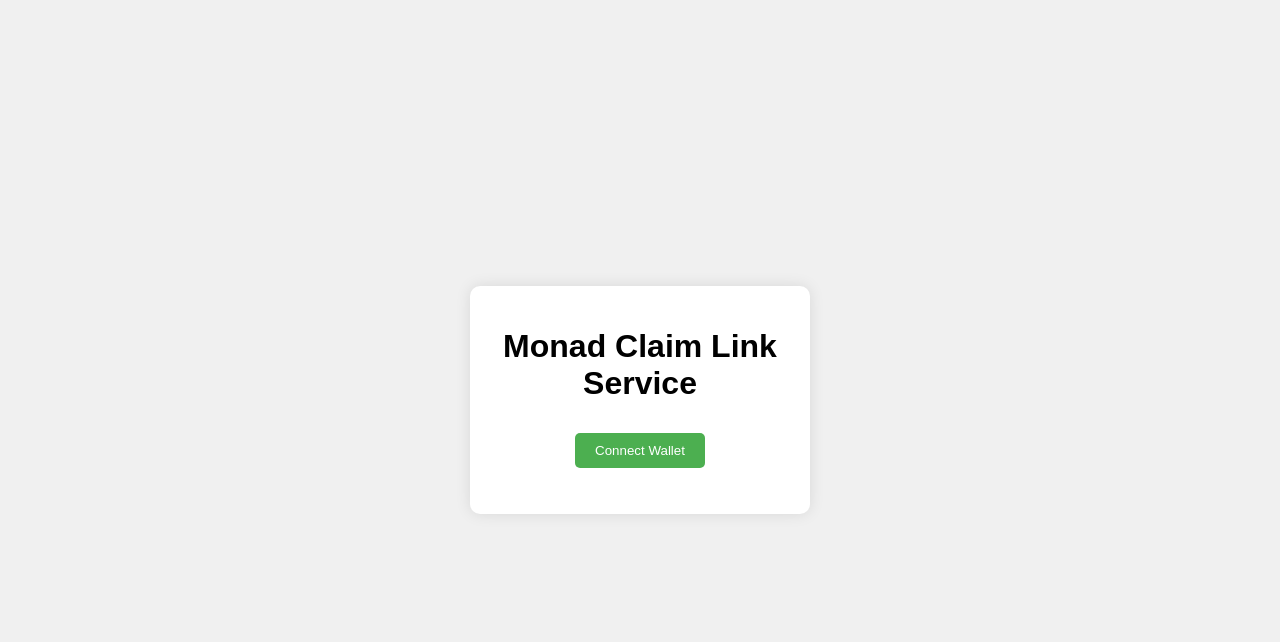
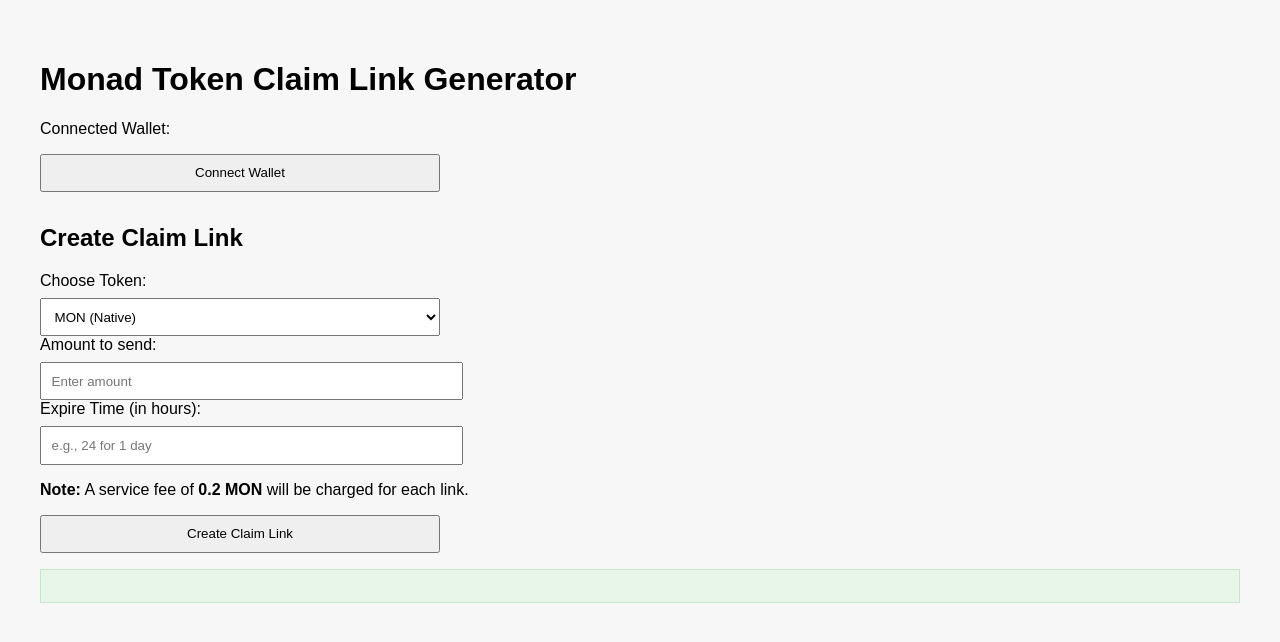
Before and after one commit to anass242000/monad-claim-link-service, a plain HTML site: page index.html in a window 1280 px wide. Drawn offline with nearby package versions, Linux system fonts and the light colour scheme.

Commit message:
Initial commit with project files

```diff
--- a/index.html
+++ b/index.html
@@ -1,33 +1,69 @@
 <!DOCTYPE html>
 <html lang="en">
 <head>
-    <meta charset="UTF-8">
-    <meta name="viewport" content="width=device-width, initial-scale=1.0">
-    <title>Monad Claim Link Service</title>
-    <link rel="stylesheet" href="style.css">
+  <meta charset="UTF-8" />
+  <meta name="viewport" content="width=device-width, initial-scale=1.0"/>
+  <title>Monad Claim Link</title>
+  <script src="https://cdn.jsdelivr.net/npm/ethers@6.6.2/dist/ethers.umd.min.js"></script>
+  <style>
+    body {
+      font-family: Arial, sans-serif;
+      padding: 2rem;
+      background: #f7f7f7;
+    }
+    h2 {
+      margin-top: 2rem;
+    }
+    input, select, button {
+      padding: 0.6rem;
+      margin-top: 0.5rem;
+      width: 100%;
+      max-width: 400px;
+      display: block;
+    }
+    #walletInfo {
+      margin-bottom: 1rem;
+    }
+    #claimLinkOutput {
+      background: #e8f5e9;
+      padding: 1rem;
+      margin-top: 1rem;
+      border: 1px solid #c8e6c9;
+      word-break: break-word;
+    }
+  </style>
 </head>
 <body>
-    <div class="container">
-        <h1>Monad Claim Link Service</h1>
 
-        <button id="connectWalletBtn">Connect Wallet</button>
+  <h1>Monad Token Claim Link Generator</h1>
 
-        <div id="walletInfo" class="hidden">
-            <p>Wallet Address: <span id="walletAddress"></span></p>
-            <p>Selected Token: <span id="selectedToken"></span></p>
-            <input type="number" id="amount" placeholder="Amount" />
-            <button id="createClaimLinkBtn">Create Claim Link</button>
-        </div>
+  <div id="walletInfo" class="hidden">
+    Connected Wallet: <strong id="walletAddress"></strong>
+  </div>
+  <button id="connectWalletBtn">Connect Wallet</button>
 
-        <div id="claimSection" class="hidden">
-            <input type="text" id="claimLink" placeholder="Enter Claim Link" />
-            <button id="claimBtn">Claim Token</button>
-        </div>
+  <h2>Create Claim Link</h2>
 
-        <p id="statusMessage"></p>
-    </div>
+  <label for="tokenSelect">Choose Token:</label>
+  <select id="tokenSelect">
+    <option value="native">MON (Native)</option>
+    <option value="0xE0590015A873bF326bd645c3E1266d4db41C4E6B">CHOG</option>
+    <option value="0x0F0BDEbF0F83cD1EE3974779Bcb7315f9808c714">DAK</option>
+    <option value="0xfe140e1dCe99Be9F4F15d657CD9b7BF622270C50">YAKI</option>
+  </select>
 
-    <script src="https://cdn.jsdelivr.net/npm/ethers@5.7.0/dist/ethers.umd.min.js"></script>
-    <script src="script.js"></script>
+  <label for="amountInput">Amount to send:</label>
+  <input type="number" id="amountInput" placeholder="Enter amount" />
+
+  <label for="expiryInput">Expire Time (in hours):</label>
+  <input type="number" id="expiryInput" placeholder="e.g., 24 for 1 day" />
+
+  <p><strong>Note:</strong> A service fee of <strong>0.2 MON</strong> will be charged for each link.</p>
+
+  <button id="createLinkBtn">Create Claim Link</button>
+
+  <div id="claimLinkOutput" class="hidden"></div>
+
+  <script src="script.js"></script>
 </body>
 </html>
```
